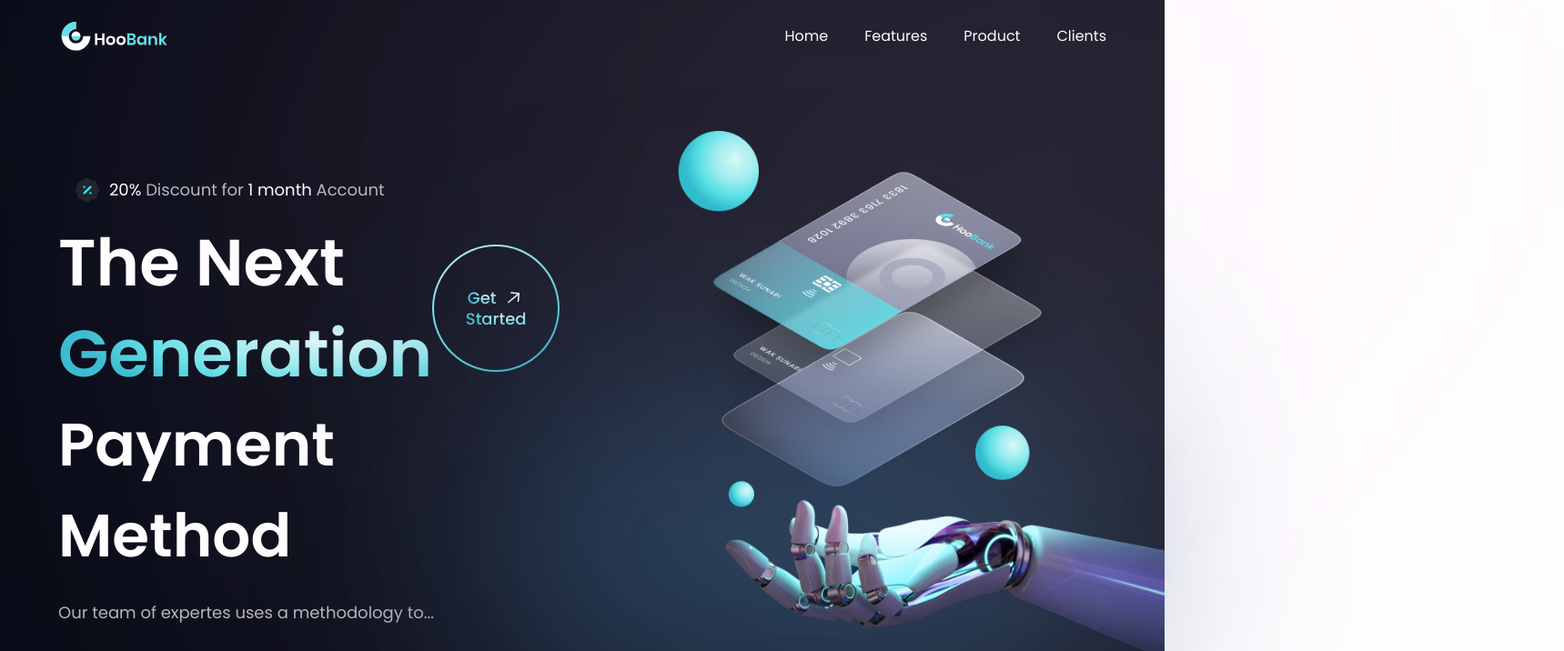
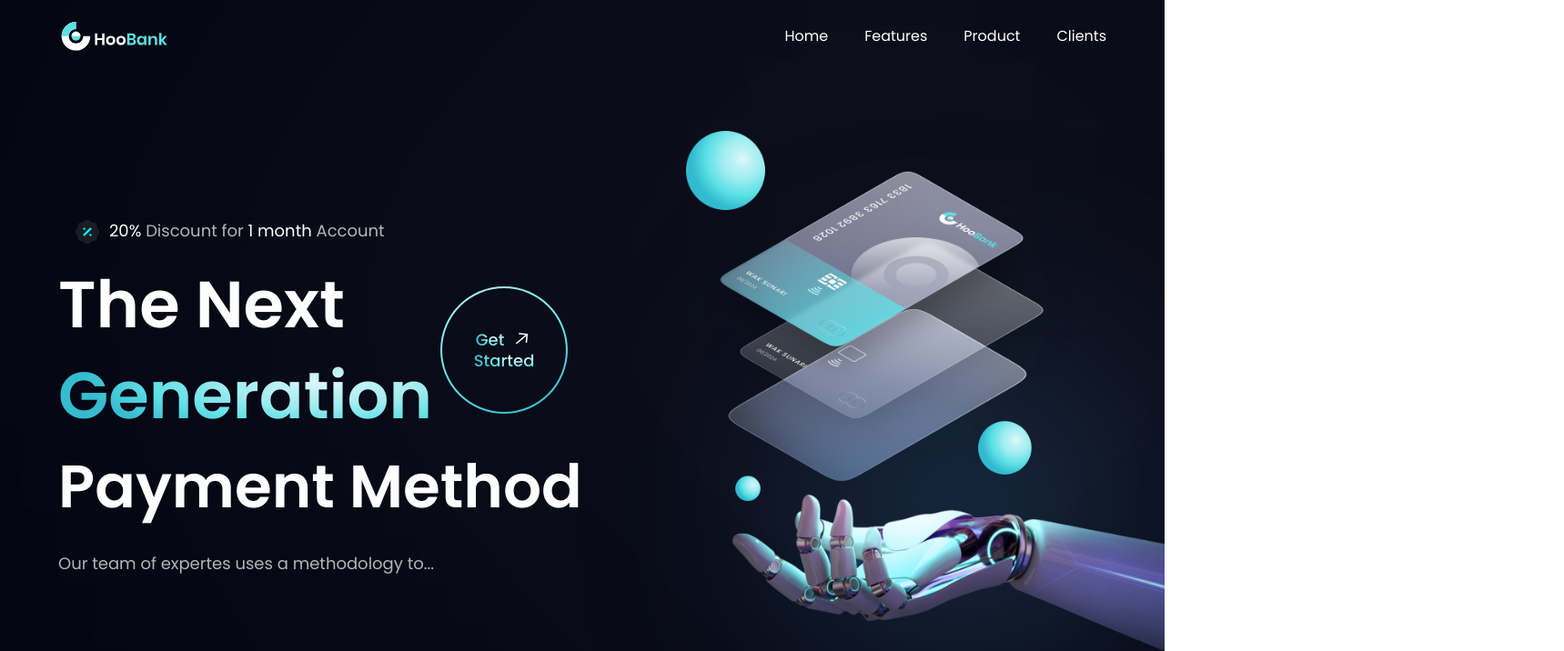
Before and after one commit to MarcOreliOoo/Modern-Design-App, a React (Vite) app in the folder client/: page / in a window 1280 px wide. Shown: the top 716 px of the page at 91% size, 1719 px wide, since content can reach past the window. Built offline with nearby package versions, Linux system fonts and the light colour scheme.

Commit message:
upd: hero end

```diff
--- a/client/src/components/Hero.tsx
+++ b/client/src/components/Hero.tsx
@@ -28,15 +28,15 @@
 			</h1>
 			<p className={`${styles.paragraph} max-w-[470px] mt-5`}>Our team of expertes uses a methodology to...</p>
 		</div>
-		<div>
+		<div className={`flex-1 flex ${styles.flexCenter} md:my-0 my-10 relative`}>
 			<img src={robot} alt="billing" className='w-[100%] h-[100%] relative z-[5]'/>
 			<div className='absolute z-[0] w-[40%] h-[35%] top-0 pink__gradient' />
 			<div className='absolute z-[1] w-[80%] h-[80%] rounded-full bottom-40 white__gradient' />
 			<div className='absolute z-[0] w-[50%] h-[50%] right-20 bottom-20 blue__gradient' />
 		</div>
-		<div className={``}>
-
-		</div>
+		<div className={`ss:hidden ${styles.flexCenter}`}>
+        	<GetStarted />
+      	</div>
 	</section>
 );
 
```
